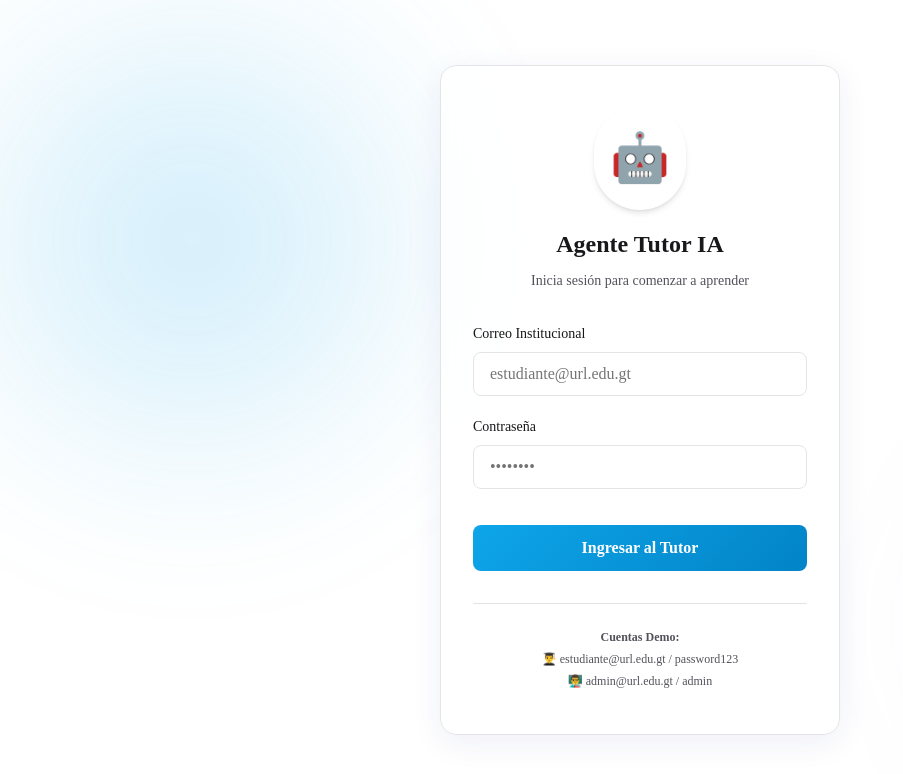
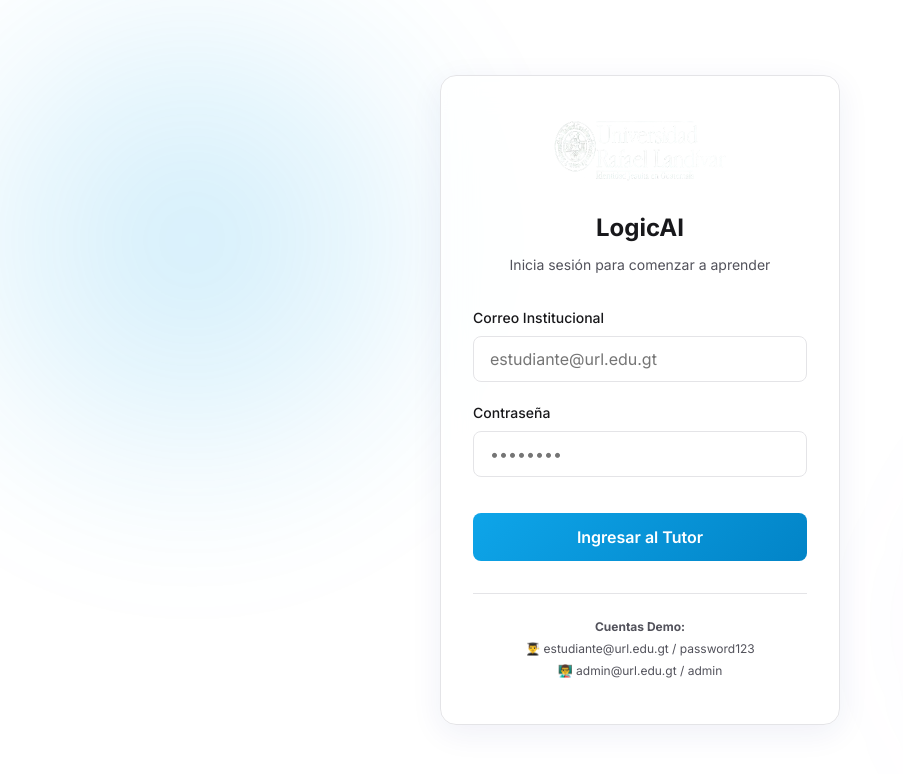
Before and after one commit to deam1602/agente-tutor-ia, a Next.js app: page /login in a window 1280 px wide. Shown: the top 774 px of the page, without its empty margins (0-903 px from the left). Built offline with nearby package versions, Linux system fonts and the light colour scheme.

Commit message:
feat: font, logo y nueva conversacion

```diff
--- a/app/Dashboard.module.css
+++ b/app/Dashboard.module.css
@@ -6,7 +6,6 @@
   position: relative;
 }
 
-/* Messages Area */
 .messagesArea {
   flex: 1;
   overflow-y: auto;
@@ -136,7 +135,6 @@
   background: transparent;
   border: none;
   color: var(--text-primary);
-  font-family: inherit;
   font-size: 1rem;
   padding: 0.5rem;
   outline: none;
--- a/app/globals.css
+++ b/app/globals.css
@@ -47,10 +47,16 @@
   height: 100%;
 }
 
+input,
+textarea,
+select,
+button {
+  font-family: inherit;
+}
+
 body {
   background-color: var(--bg-primary);
   color: var(--text-primary);
-  font-family: var(--font-sans);
   line-height: 1.5;
   -webkit-font-smoothing: antialiased;
   -moz-osx-font-smoothing: grayscale;
@@ -64,7 +70,6 @@
 
 button {
   cursor: pointer;
-  font-family: inherit;
 }
 
 ::-webkit-scrollbar {
--- a/app/layout.tsx
+++ b/app/layout.tsx
@@ -3,7 +3,6 @@
 import "./globals.css";
 
 const inter = Inter({
-  variable: "--font-inter",
   subsets: ["latin"],
 });
 
@@ -13,12 +12,12 @@
 });
 
 export const metadata: Metadata = {
-  title: "Agente Tutor IA | Pensamiento Computacional",
+  title: "LogicAI | Pensamiento Computacional",
   description: "Asistente inteligente y tutor virtual para el aprendizaje académico interactivo mediante texto y voz.",
   keywords: ["Tutor IA", "Pensamiento Computacional", "Educación", "Inteligencia Artificial"],
   authors: [{ name: "Equipo de Proyecto" }],
   openGraph: {
-    title: "Agente Tutor IA | Aprendizaje Interactivo",
+    title: "LogicAI | Aprendizaje Interactivo",
     description: "Tutor virtual impulsado por IA para explicar conceptos y apoyar el estudio de Pensamiento Computacional.",
     type: "website",
     locale: "es_ES",
@@ -32,7 +31,7 @@
 }>) {
   return (
     <html lang="es">
-      <body className={`${inter.variable} ${geistMono.variable}`}>
+      <body className={`${inter.className} ${geistMono.variable}`}>
         {children}
       </body>
     </html>
--- a/app/login/Login.module.css
+++ b/app/login/Login.module.css
@@ -57,14 +57,11 @@
   margin-bottom: 2rem;
 }
 
-.logo {
-  font-size: 3rem;
-  display: inline-block;
-  margin-bottom: 1rem;
-  padding: 1rem;
-  background-color: var(--bg-primary);
-  border-radius: var(--radius-full);
-  box-shadow: var(--shadow-md);
+.logoWrapper {
+  display: flex;
+  justify-content: center;
+  align-items: center;
+  margin-bottom: 1.5rem;
 }
 
 .title {
@@ -106,7 +103,6 @@
   font-size: 1rem;
   outline: none;
   transition: all 0.2s;
-  font-family: inherit;
 }
 
 .inputGroup input:focus {
--- a/app/login/page.tsx
+++ b/app/login/page.tsx
@@ -2,6 +2,7 @@
 
 import { useState } from 'react';
 import { useRouter } from 'next/navigation';
+import Image from 'next/image';
 import styles from './Login.module.css';
 
 export default function LoginPage() {
@@ -41,8 +42,10 @@
 
       <div className={styles.loginCard}>
         <div className={styles.header}>
-          <div className={styles.logo}>🤖</div>
-          <h1 className={styles.title}>Agente Tutor IA</h1>
+          <div className={styles.logoWrapper}>
+            <Image src="/logo.png" alt="Universidad Rafael Landívar" width={220} height={70} style={{ objectFit: 'contain' }} priority />
+          </div>
+          <h1 className={styles.title}>LogicAI</h1>
           <p className={styles.subtitle}>Inicia sesión para comenzar a aprender</p>
         </div>
 
--- a/components/layout/Header.tsx
+++ b/components/layout/Header.tsx
@@ -4,6 +4,7 @@
 import { useRouter } from 'next/navigation';
 import { supabase } from '@/lib/supabase';
 import Link from 'next/link';
+import Image from 'next/image';
 import styles from './Header.module.css';
 
 export default function Header() {
@@ -21,7 +22,6 @@
     };
     document.addEventListener('mousedown', handleClickOutside);
 
-    // Load dynamic user info
     const userInfo = localStorage.getItem('currentUser');
     if (userInfo) {
       try {
@@ -51,8 +51,8 @@
   return (
     <header className={styles.header}>
       <div className={styles.logoContainer}>
-        <div className={styles.logoIcon}>🤖</div>
-        <h1 className={styles.title}>Pensamiento Computacional</h1>
+        <Image src="/logo.png" alt="Logo Universidad" width={140} height={40} style={{ objectFit: 'contain' }} priority />
+        <h1 className={styles.title}>LogicAI</h1>
       </div>
       <div className={styles.userActions}>
         <span className={styles.userName}>{userName}</span>
```
Also changed, not shown: components/layout/Sidebar.tsx (+15 -0 lines), public/logo.png (added).
